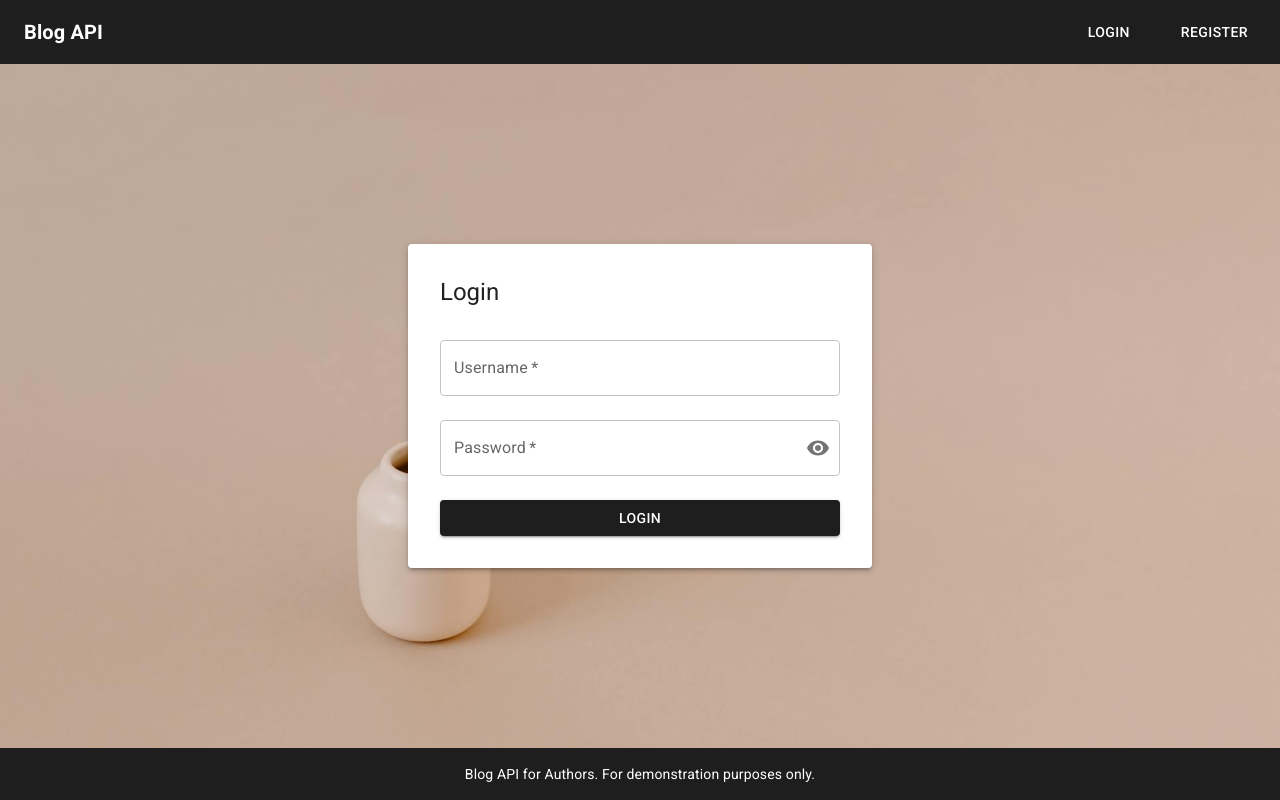
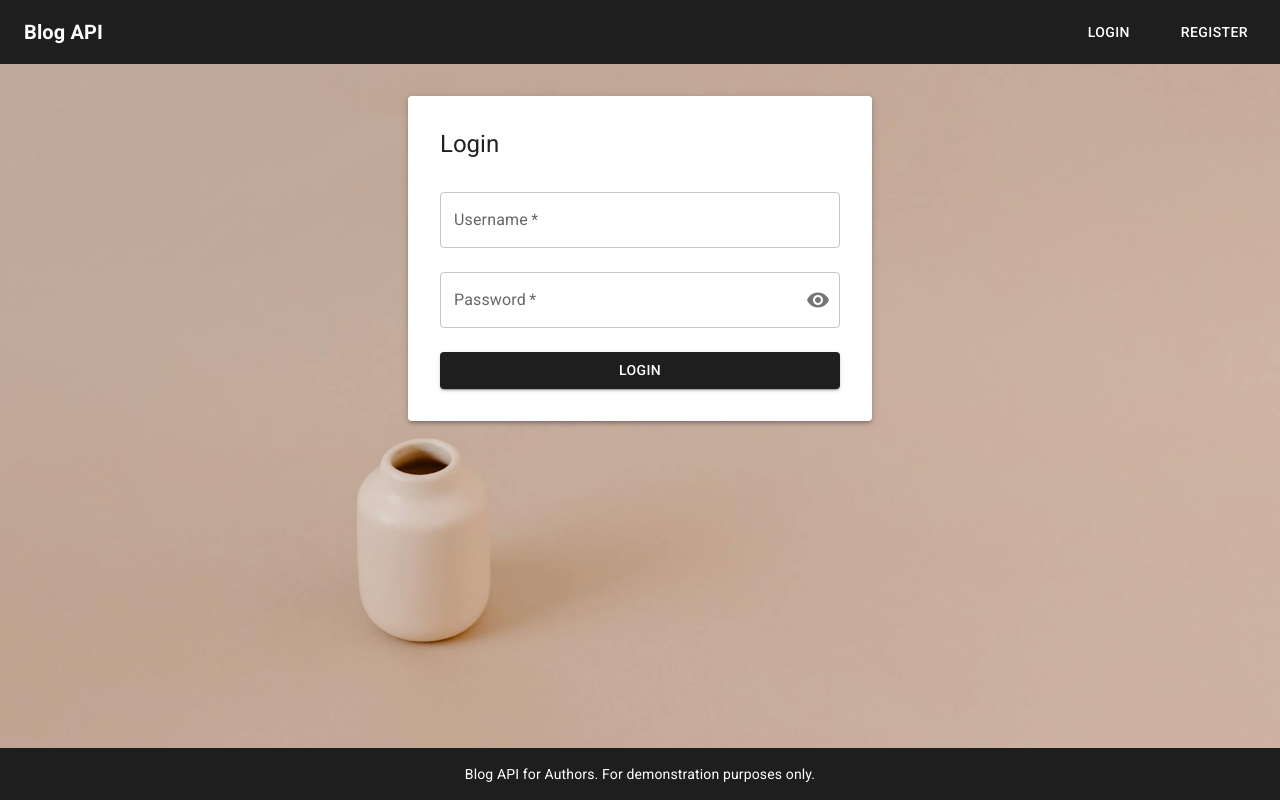
Before and after one commit to khantuevandrei/blog-frontend-author, a React (Vite) app: page /login in a window 1280 px wide. Built offline with nearby package versions, Linux system fonts and the light colour scheme.

Commit message:
Update Form to accept y margins

```diff
--- a/src/components/Form.jsx
+++ b/src/components/Form.jsx
@@ -1,14 +1,21 @@
 import { Paper, Typography, Box } from "@mui/material";
 
-export default function Form({ width, name, onSubmit, children }) {
+export default function Form({
+  width,
+  name,
+  onSubmit,
+  children,
+  mt = 4,
+  mb = 4,
+}) {
   return (
     <Box
       sx={{
         display: "flex",
         justifyContent: "center",
         alignItems: "center",
-        flexGrow: 1,
-        my: 4,
+        mb: mb,
+        mt: mt,
       }}
     >
       <Paper elevation={3} sx={{ p: 4, width: "100%", maxWidth: { width } }}>
```
